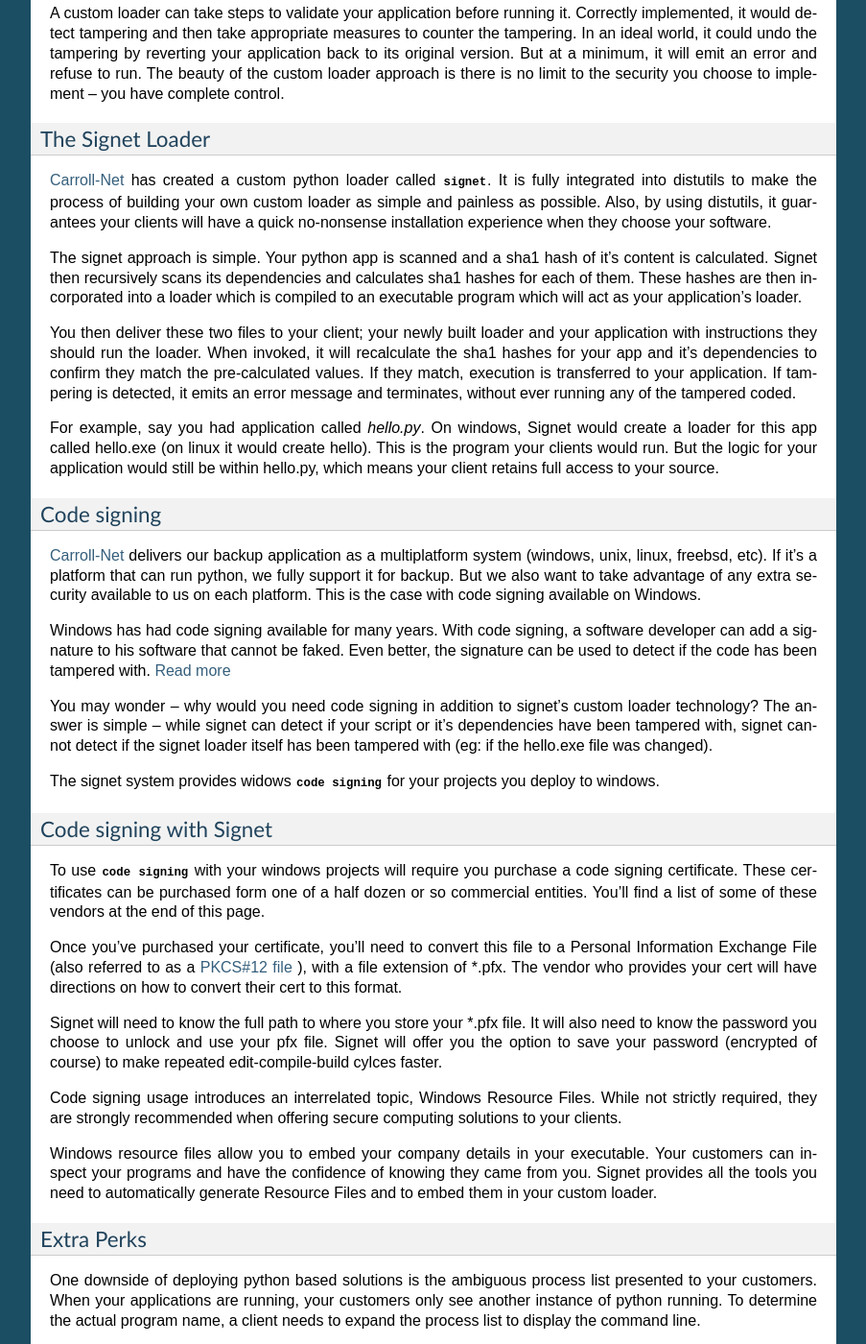
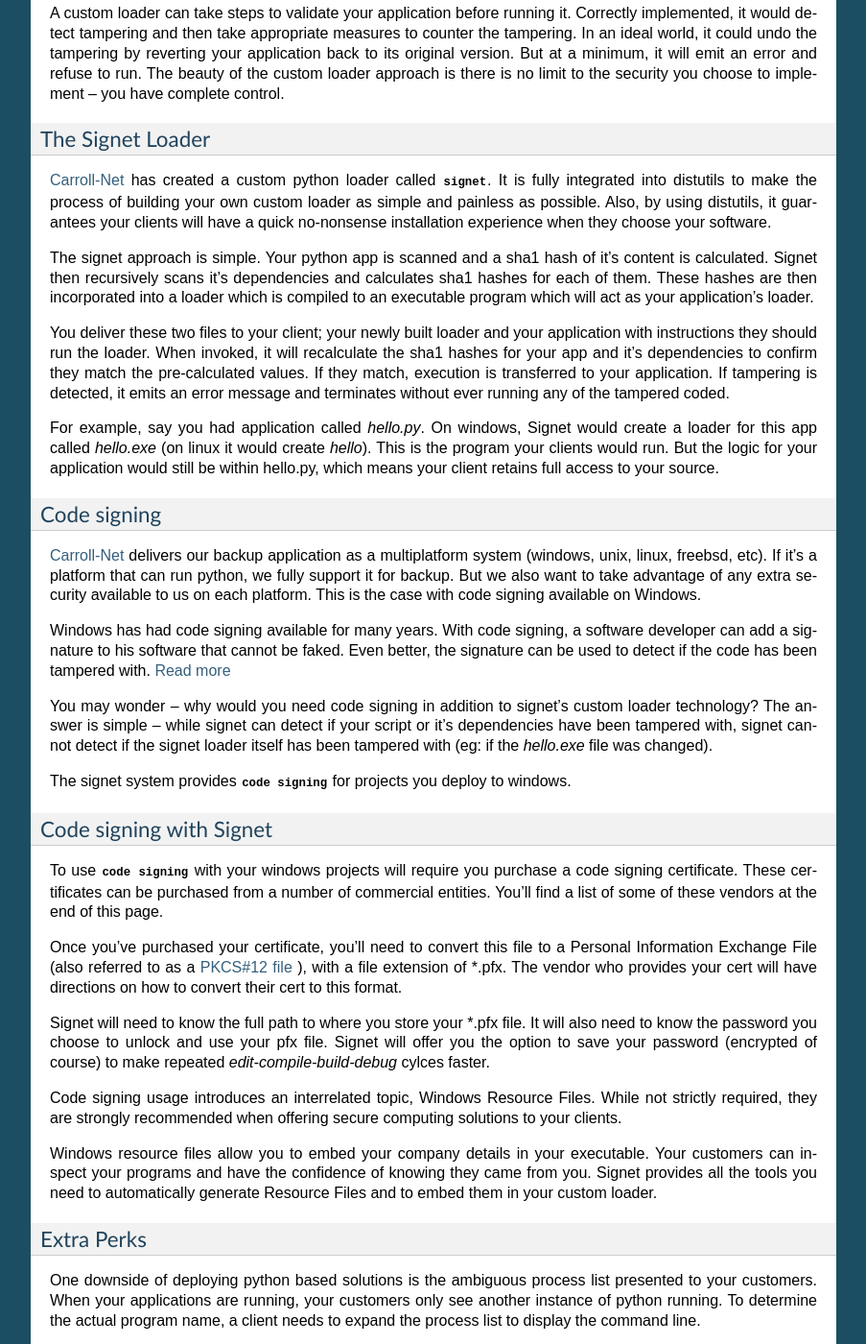
Before and after one commit to jamercee/signet, a Sphinx documentation site: the page built from docs/index.rst, in a window 1280 px wide and 1400 px high, scrolled down 2731 px. Shown: the whole window at 96% size, without its empty margins (198-1101 px from the left). Built offline with Sphinx 7.4.7, drawn with Linux system fonts in a browser that asks for light colours; some of the changed text lies outside the part shown.

Commit message:
Fixed typos, spelling and grammer

```diff
--- a/docs/index.rst
+++ b/docs/index.rst
@@ -21,9 +21,9 @@
 =================
 
 Signet relies on the strength of cryptographic hash to reliably detect file
-modifications.  Signet builds hashes of your script and all your script's
-dependencies. These hashes are incorporated into a custom python loader which
-will handle re-verifying the hashes before it will agree to run your script.
+modifications.  Signet builds hashes of your script and all it's dependencies.
+These hashes are incorporated into a custom python loader which will handle
+re-verifying the hashes before it will run your script.
 
 If your script or any of it's dependencies are tampered with, the loader will
 emit an error and exit. If everything matches, the loader will run your script.
@@ -126,7 +126,7 @@
 `Carroll-Net <http://carroll.net>`_ provides a commercial multiplatform backup
 application written in python. By delivering the source code to our
 clients, they can audit the entire code base to ensure it meets their
-needs, and even make changes to suit their individual tastes, and enterprise
+needs, and even make changes to suit their individual tastes and enterprise
 requirements.
 
 But distributing commercial applications in python introduces new security
@@ -177,21 +177,21 @@
 installation experience when they choose your software.
 
 The signet approach is simple. Your python app is scanned and a sha1 hash of
-it's content is calculated. Signet then recursively scans its dependencies and
+it's content is calculated. Signet then recursively scans it's dependencies and
 calculates sha1 hashes for each of them. These hashes are then incorporated
 into a loader which is compiled to an executable program which will act as your
 application's loader.
 
-You then deliver these two files to your client; your newly built loader and
+You deliver these two files to your client; your newly built loader and
 your application with instructions they should run the loader. When invoked, it
 will recalculate the sha1 hashes for your app and it's dependencies to confirm
 they match the pre-calculated values. If they match, execution is transferred
 to your application.  If tampering is detected, it emits an error message and
-terminates, without ever running any of the tampered coded.
+terminates without ever running any of the tampered coded.
 
 For example, say you had application called *hello.py*. On windows, Signet
-would create a loader for this app called hello.exe (on linux it would create
-hello). This is the program your clients would run.  But the logic for your
+would create a loader for this app called *hello.exe* (on linux it would create
+*hello*). This is the program your clients would run.  But the logic for your
 application would still be within hello.py, which means your client retains
 full access to your source.
 
@@ -212,19 +212,19 @@
 You may wonder -- why would you need code signing in addition to signet's
 custom loader technology? The answer is simple -- while signet can detect if
 your script or it's dependencies have been tampered with, signet cannot detect
-if the signet loader itself has been tampered with (eg: if the hello.exe file
+if the signet loader itself has been tampered with (eg: if the *hello.exe* file
 was changed).
 
-The signet system provides widows :mod:`code signing <signet.command.sign_code>`
-for your projects you deploy to windows.
+The signet system provides :mod:`code signing <signet.command.sign_code>`
+for projects you deploy to windows.
 
 Code signing with Signet
 ------------------------
 
 To use :mod:`code signing <signet.command.sign_code>` with your windows
 projects will require you purchase a code signing certificate. These
-certificates can be purchased form one of a half dozen or so commercial
-entities. You'll find a list of some of these vendors at the end of this page.
+certificates can be purchased from a number of  commercial entities. You'll
+find a list of some of these vendors at the end of this page.
 
 Once you've purchased your certificate, you'll need to convert this file to a
 Personal Information Exchange File (also referred to as a
@@ -235,7 +235,7 @@
 Signet will need to know the full path to where you store your \*.pfx file. It
 will also need to know the password you choose to unlock and use your pfx file.
 Signet will offer you the option to save your password (encrypted of course) to
-make repeated edit-compile-build cylces faster.
+make repeated *edit-compile-build-debug* cylces faster.
 
 Code signing usage introduces an interrelated topic, Windows Resource Files.
 While not strictly required, they are strongly recommended when offering secure
```
Also changed, not shown: other parts of docs/index.rst (+10 -10 lines).
